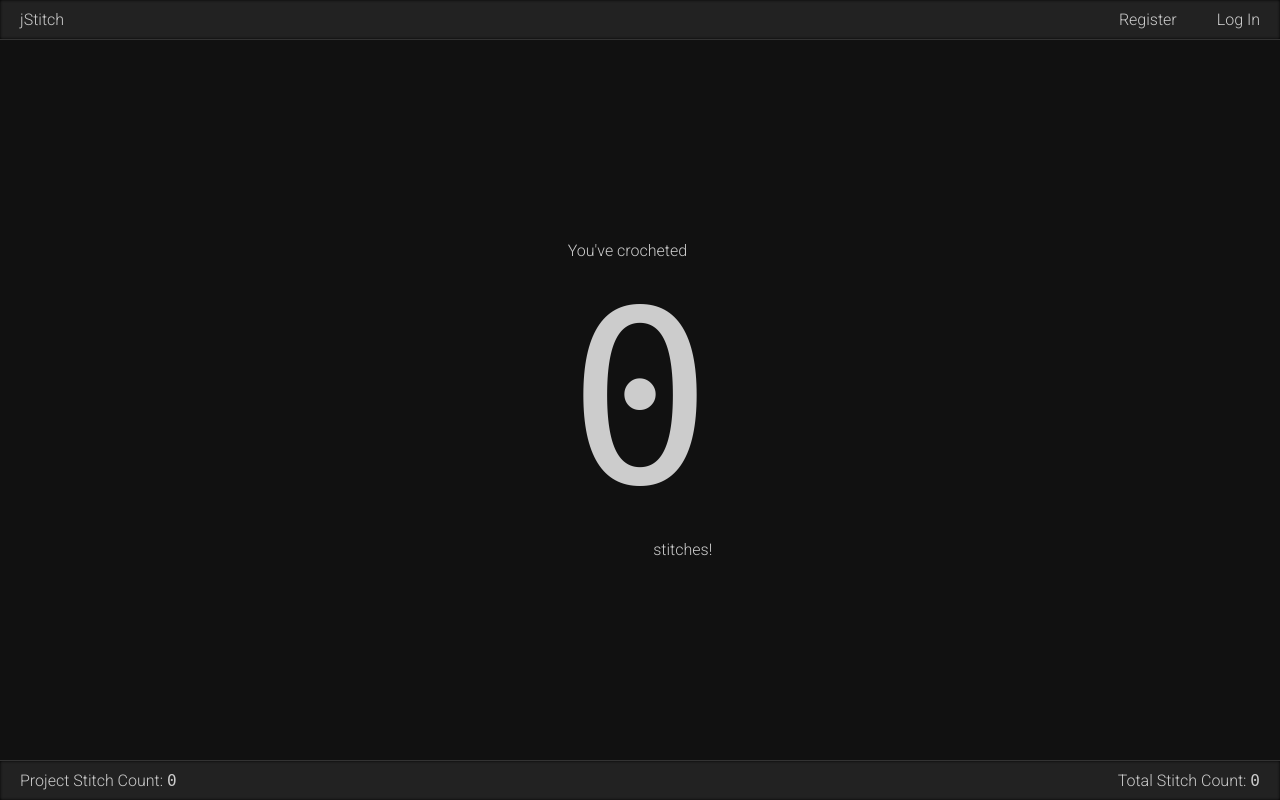
After one commit to justinlubin/jStitch, a PHP site: page /index.html in a window 1280 px wide. The commit adds this page. Run offline with PHP 8.4, Linux system fonts and the light colour scheme; some libraries are stand-ins or nearby versions.

Commit message:
Start JavaScript and add login/register forms

```diff
--- a/css/main.css
+++ b/css/main.css
@@ -1,5 +1,4 @@
 /* - General - */
-
 * {
     margin: 0;
     padding: 0;
@@ -40,11 +39,68 @@ a {
     font-family: "Inconsolata", monospace;
 }
 
+/* - Popup Forms - */
+
+.popup-form {
+    display: none;
+    background-color: #222222;
+    padding: 20px;
+    border: 1px solid #333333;
+    box-shadow: 0 0 3px 0 #000000;
+    position: absolute;
+    right: 25%;
+    left: 25%;
+    top: 50%;
+    transform: translateY(-50%);
+}
+
+    .popup-form h2 {
+        font-size: 2em;
+        margin-bottom: 20px;
+        padding-bottom: 20px;
+        border-bottom: 1px solid #333333;
+    }
+
+    .popup-form label {
+        display: block;
+        font-size: 1.25em;
+    }
+
+    .popup-form input {
+        display: block;
+        margin-bottom: 20px;
+    }
+
+    .popup-form input[type="text"],
+    .popup-form input[type="password"],
+    .popup-form button {
+        display: block;
+        width: 100%;
+        background-color: #181818;
+        color: #CCCCCC;
+        font-size: 2em;
+        padding: 10px;
+        border: 1px solid #333333;
+        box-shadow: 0 0 3px 0 #000000 inset;
+        outline: none;
+    }
+
+    .popup-form button {
+        cursor: pointer;
+    }
+        .popup-form button:hover {
+            background-color: #1A1A1A;
+        }
+        .popup-form button:active {
+            background-color: #151515;
+        }
+
 /* - Bar - */
 
 .bar {
     width: 100%;
     background-color: #222222;
+    box-shadow: 0 0 3px 0 #000000 inset;
 }
 
     nav.bar {
@@ -53,6 +109,10 @@ a {
 
     footer.bar {
         border-top: 1px solid #333333;
+    }
+
+    .bar h1 {
+        font-size: 1em;
     }
 
     .bar ul {
@@ -74,25 +134,23 @@ a {
 
 /* - Main Layout - */
 
-.main-layout {
+#main-layout {
     display: flex;
     flex-direction: column;
     justify-content: space-between;
     align-items: center;
 }
 
-.main {
+#main {
     display: inline-flex;
     flex-direction: column;
     justify-content: center;
     align-items: center;
 }
-
-    .main p:first-of-type {
+    #main p:first-of-type {
         align-self: flex-start;
     }
-
-    .main p:last-of-type {
+    #main p:last-of-type {
         align-self: flex-end;
     }
 
--- /dev/null
+++ b/index.html
@@ -0,0 +1,48 @@
+<!DOCTYPE html>
+
+<html>
+    <head>
+        <meta charset="UTF-8" />
+        <title>jStitch</title>
+        <link href='https://fonts.googleapis.com/css?family=Roboto:300,400,700,Inconsolata' rel='stylesheet' type='text/css'>
+        <link rel="stylesheet" href="css/main.css" />
+        <script src="https://ajax.googleapis.com/ajax/libs/jquery/2.1.4/jquery.min.js"></script>
+        <script src="js/main.js"></script>
+    </head>
+    <body id="main-layout">
+        <nav class="bar">
+            <ul>
+                <li id="home" class="left"><h1>jStitch</h1></li>
+                <li id="login-link" class="right"><a href="#">Log In</a></li>
+                <li id="register-link" class="right"><a href="#">Register</a></li>
+            </ul>
+        </nav>
+        <div class="popup-form" id="register-form">
+            <h2>Register</h2>
+            <label for="register-username">Username</label>
+            <input type="text" id="register-username" />
+            <label for="register-password">Password</label>
+            <input type="password" id="register-password" />
+            <button id="register-submit">Register</button>
+        </div>
+        <div class="popup-form" id="login-form">
+            <h2>Log In</h2>
+            <label for="login-username">Username</label>
+            <input type="text" id="login-username" />
+            <label for="login-password">Password</label>
+            <input type="password" id="login-password" />
+            <button id="login-submit">Log In</button>
+        </div>
+        <div id="main">
+            <p>You've crocheted</p>
+            <span id="current-stitch-count" class="count">0</span>
+            <p>stitches!</p>
+        </div>
+        <footer class="bar">
+            <ul>
+                <li class="left">Project Stitch Count: <span id="project-stitch-count" class="count">0</span></li>
+                <li class="right">Total Stitch Count: <span id="total-stitch-count" class="count">0</span></li>
+            </ul>
+        </footer>
+    </body>
+</html>
--- a/js/main.js
+++ b/js/main.js
@@ -0,0 +1,87 @@
+"use strict";
+(function() {
+    var fadeSpeed = 250;
+
+    function showRegisterForm() {
+        $("#login-form").fadeOut(fadeSpeed, function() {
+            $("#register-form").fadeToggle(fadeSpeed);
+        });
+    }
+
+    function showLoginForm() {
+        $("#register-form").fadeOut(function() {
+            $("#login-form").fadeToggle(fadeSpeed);
+        });
+    }
+
+    function hideForms() {
+        $(".popup-form").fadeOut(fadeSpeed);
+    }
+
+    function clearStitchCount() {
+        $.post("php/clear_stitch_count.php", function(errorCode) {
+            console.log(errorCode);
+        });
+    }
+
+    function updateStitchCount(deltaStitch) {
+        $.post("php/update_stitch_count.php", {
+            "delta_stitch": deltaStitch
+        }, function(errorCode) {
+            console.log(errorCode);
+        });
+    }
+
+    function register() {
+        var username = $("#register-username").val();
+        var password = $("#register-password").val();
+        $.post("php/create_user.php", {
+            "username": username,
+            "password": password
+        }, function(errorCode) {
+            console.log(errorCode);
+        });
+    }
+
+    function login() {
+        var username = $("#login-username").val();
+        var password = $("#login-password").val();
+        $.post("php/log_in_user.php", {
+            "username": username,
+            "password": password
+        }, function(errorCode) {
+            console.log(errorCode);
+        });
+    }
+
+    $(document).ready(function() {
+        $(document).keydown(function(event) {
+            if (event.which == 32) {
+                event.preventDefault();
+                updateStitchCount(1);
+            } else if (event.which == 8) {
+                event.preventDefault();
+                updateStitchCount(-1);
+            } else if (event.which == 27) {
+                hideForms();
+            }
+        });
+
+        $("#register-link").click(function() {
+            event.stopPropagation();
+            showRegisterForm();
+        });
+        $("#login-link").click(function() {
+            event.stopPropagation();
+            showLoginForm();
+        });
+
+        $("#register-submit").click(function() {
+            register();
+        });
+
+        $("#login-submit").click(function() {
+            login();
+        });
+    });
+})();
--- a/php/update_stitch_count.php
+++ b/php/update_stitch_count.php
@@ -11,6 +11,7 @@ if ($_SERVER["REQUEST_METHOD"] == "POST") {
 
         $username = $_SESSION["username"];
         $delta_stitch = $_POST["delta_stitch"];
+        echo $username;
 
         update_current_stitch_count($connection, $username, $delta_stitch);
         update_total_stitch_count($connection, $username, $delta_stitch);
```
Also changed, not shown: index.php (deleted, +0 -30 lines), php/api.php (+22 -0 lines).
